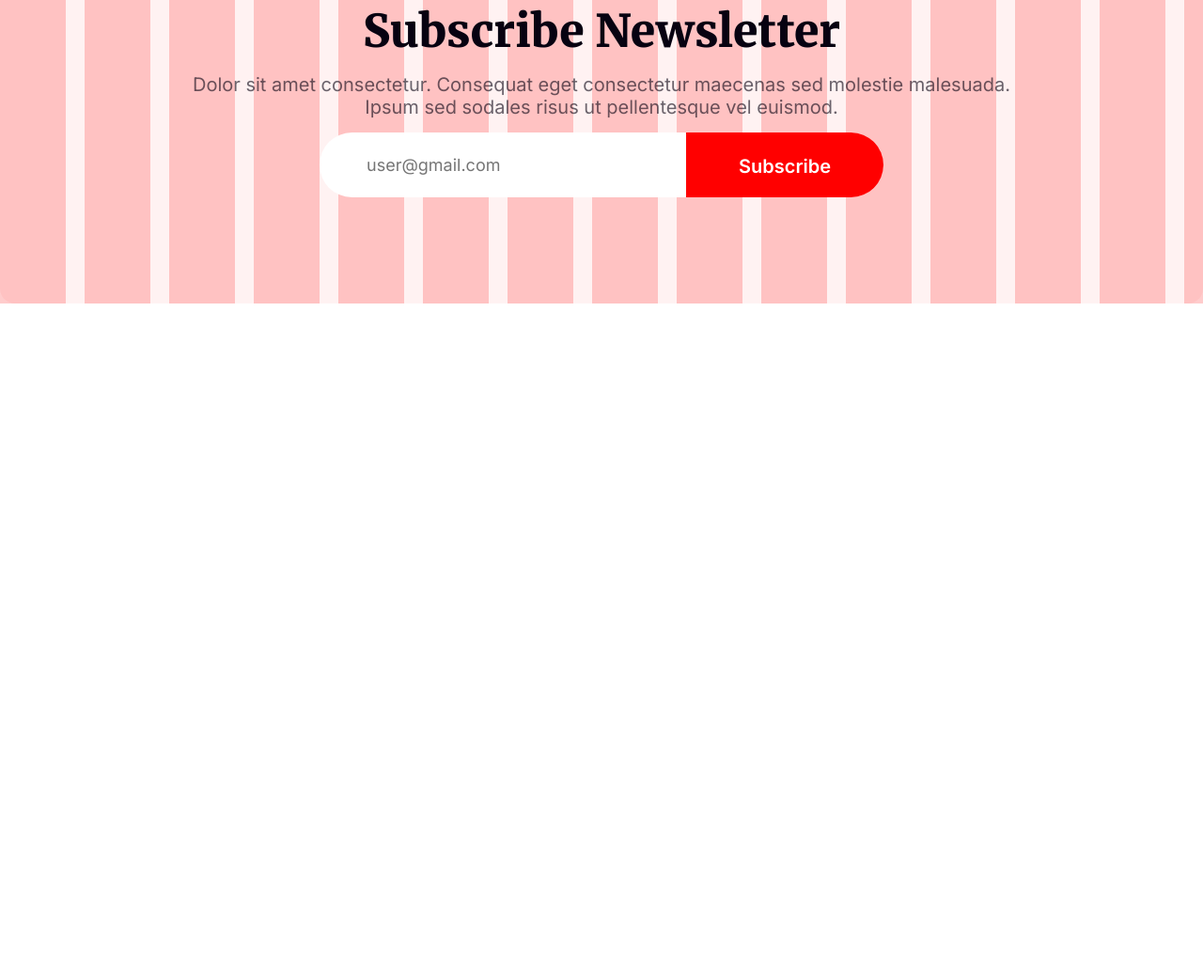
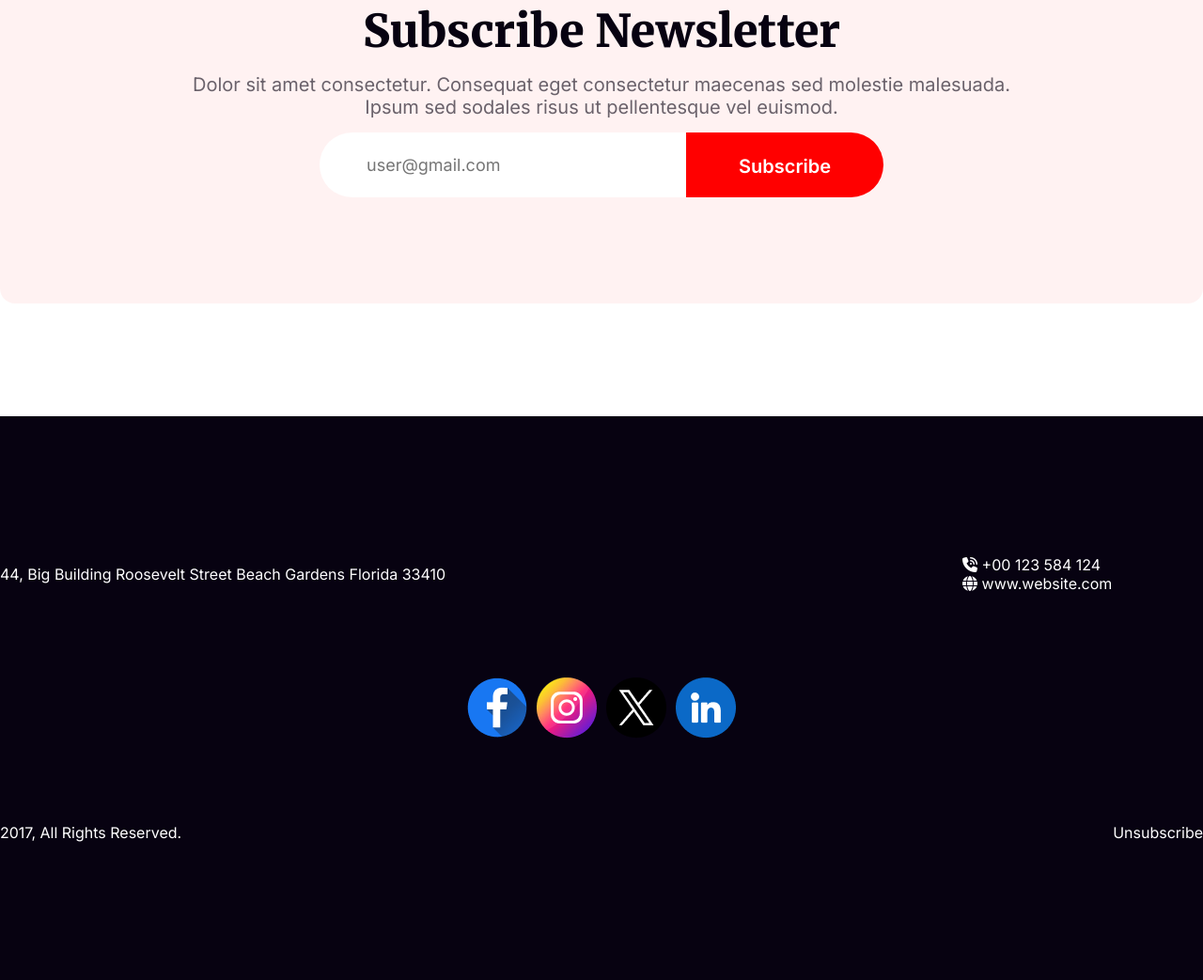
Before and after one commit to RahulKhanSuvo/New-year-offer, a plain HTML site: page index.html in a window 1280 px wide. Shown: the part 6034-7077 px from the top of the page at 94% size. Before the commit the page ends 6357 px from the top, so only its background shows below. Drawn offline with Linux system fonts and the light colour scheme.

Commit message:
added footer sectioin

```diff
--- a/index.html
+++ b/index.html
@@ -5,6 +5,9 @@
     <meta charset="UTF-8">
     <meta name="viewport" content="width=device-width, initial-scale=1.0">
     <title>New Year Offer</title>
+    <link rel="stylesheet" href="https://cdnjs.cloudflare.com/ajax/libs/font-awesome/6.5.2/css/all.min.css"
+        integrity="sha512-SnH5WK+bZxgPHs44uWIX+LLJAJ9/2PkPKZ5QiAj6Ta86w+fsb2TkcmfRyVX3pBnMFcV7oQPJkl9QevSCWr3W6A=="
+        crossorigin="anonymous" referrerpolicy="no-referrer" />
     <link rel="shortcut icon" href="https://cdn-icons-png.flaticon.com/512/3763/3763123.png" type="image/x-icon">
     <link rel="stylesheet" href="./style/style.css">
 </head>
@@ -116,7 +119,49 @@
                 </div>
             </section>
         </main>
+
     </div>
+    <footer>
+        <div class="footer-bg"></div>
+        <div class="footer-overlay">
+            <div class="footer-content">
+                <div class="footer-flex-one">
+                    <div>
+                        <p>44, Big Building Roosevelt Street
+                            Beach Gardens Florida 33410</p>
+                    </div>
+                    <div>
+                        <div>
+                            <i class="fa-solid fa-phone-volume"></i>
+                            <span>
+                                +00 123 584 124
+                            </span>
+                        </div>
+                        <div>
+                            <i class="fa-solid fa-globe"></i>
+                            <span>
+                                www.website.com
+                            </span>
+                        </div>
+                    </div>
+                </div>
+                <div class="footer-icon">
+                    <img src="./asstes/icons/Facebook.png" alt="">
+                    <img src="./asstes/icons/Instagram.png" alt="">
+                    <img src="./asstes/icons/Twitter.png" alt="">
+                    <img src="./asstes/icons/Linkedin.png" alt="">
+                </div>
+                <div class="footer-flex">
+                    <div>
+                        <p>2017, All Rights Reserved.</p>
+                    </div>
+                    <div>
+                        <p>Unsubscribe</p>
+                    </div>
+                </div>
+            </div>
+        </div>
+    </footer>
 </body>
 
 </html>
--- a/style/style.css
+++ b/style/style.css
@@ -2,8 +2,6 @@
 
 body {
     font-family: "Merriweather", serif;
-    max-width: 1320px;
-    margin: auto;
 
 
 
@@ -15,12 +13,14 @@ body {
 }
 
 .liner-bg {
-    background: repeating-linear-gradient(90deg,
+    /* background: repeating-linear-gradient(90deg,
             #ffcccc 0px,
             #ffcccc 70px,
             #fff 60px,
-            #fff 90px);
+            #fff 90px); */
     padding-top: 40px;
+    max-width: 1320px;
+    margin: auto;
 
 }
 
@@ -328,7 +328,7 @@ body {
     display: grid;
     grid-template-columns: repeat(3, 1fr);
     gap: 25px;
-    opacity: 0.80;
+    /* opacity: 0.80; */
     margin-top: 20px;
 }
 
@@ -391,3 +391,77 @@ form {
     font-weight: 400;
     text-align: center;
 }
+
+
+
+
+footer {
+    position: relative;
+    color: white;
+
+}
+
+.footer-bg {
+    /* position: relative; */
+    max-width: 1320px;
+    margin: auto;
+    /* background: repeating-linear-gradient(90deg,
+            #ffcccc 0px,
+            #ffcccc 70px,
+            #fff 60px,
+            #fff 90px); */
+    height: 600px;
+    padding-top: 120px;
+
+    /* z-index: 1; */
+}
+
+
+
+.footer-overlay {
+    position: absolute;
+    background: rgb(7, 2, 17);
+    height: 600px;
+    left: 0;
+    right: 0;
+    bottom: 0;
+    /* opacity: 0.90; */
+    /* z-index: 1; */
+}
+
+.footer-content {
+    max-width: 1320px;
+    margin: auto;
+    display: flex;
+    flex-direction: column;
+    justify-content: center;
+    height: 600px;
+    gap: 90px;
+    font-family: Inter;
+
+
+
+}
+
+.footer-flex-one {
+    display: flex;
+    gap: 550px;
+    align-items: center;
+}
+
+.footer-flex {
+    display: flex;
+    justify-content: space-between;
+    align-items: center;
+    color: rgb(255, 255, 255);
+
+
+
+}
+
+.footer-icon {
+    display: flex;
+    justify-content: center;
+    gap: 10px;
+
+}
```
